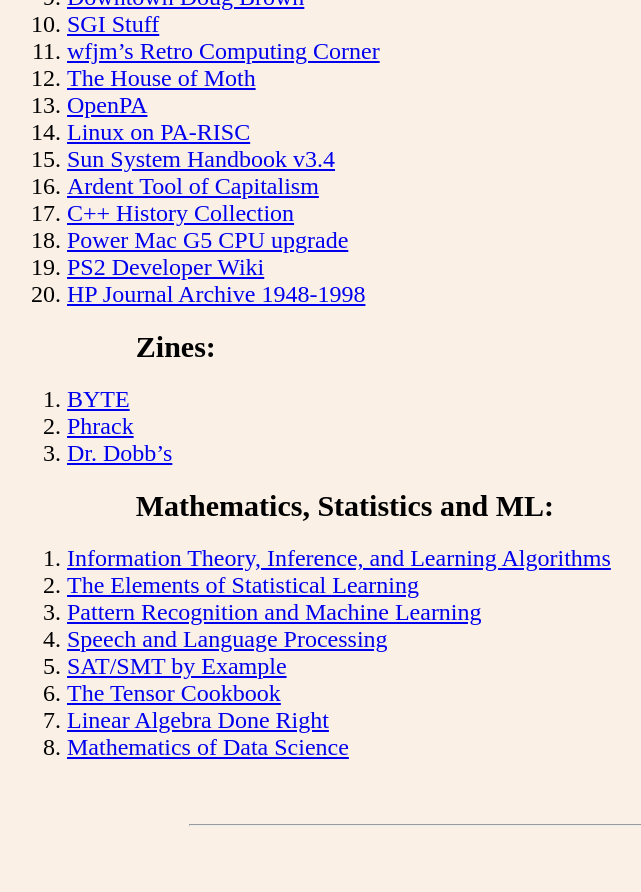
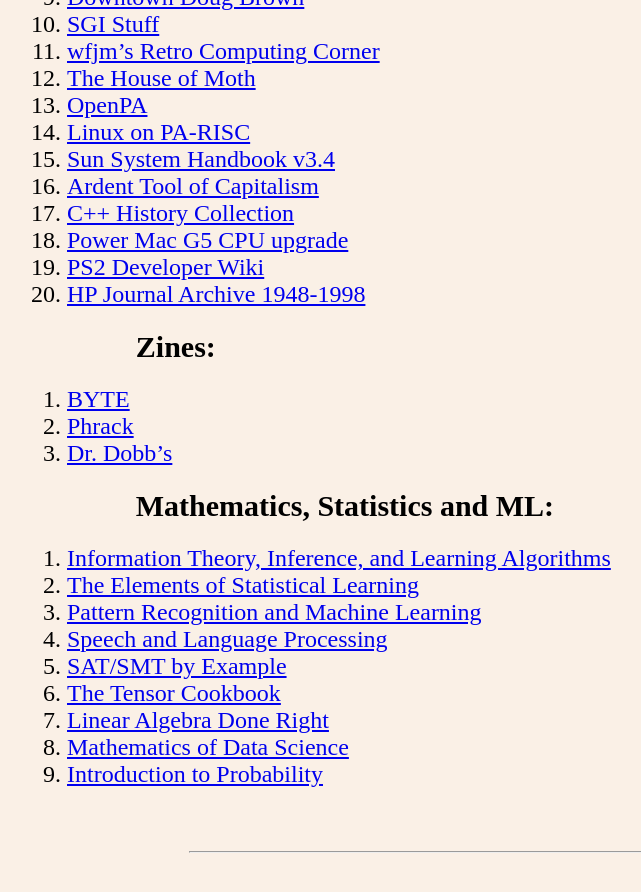
Before and after one commit to TeAeg/teaeg.github.io, a Jekyll site: the page built from index.md, in a window 1280 px wide and 900 px high, scrolled down 2380 px. Shown: the top 892 px of the window, without its empty margins (69-710 px from the left). Built offline with Jekyll 4.4.1, drawn with Linux system fonts in a browser that asks for light colours; our own code applies the rules of GitHub Pages for plain Markdown files.

Commit message:
Added a link to "Introduction to Probability"
Added a link to "Introduction to Probability" by Grinstead and Snell

```diff
--- a/index.md
+++ b/index.md
@@ -99,3 +99,4 @@
 6. [The Tensor Cookbook](https://tensorcookbook.com)
 7. [Linear Algebra Done Right](https://linear.axler.net)
 8. [Mathematics of Data Science](https://arxiv.org/abs/2607.11938)
+9. [Introduction to Probability](https://math.dartmouth.edu/~prob/prob/prob.pdf)
```
